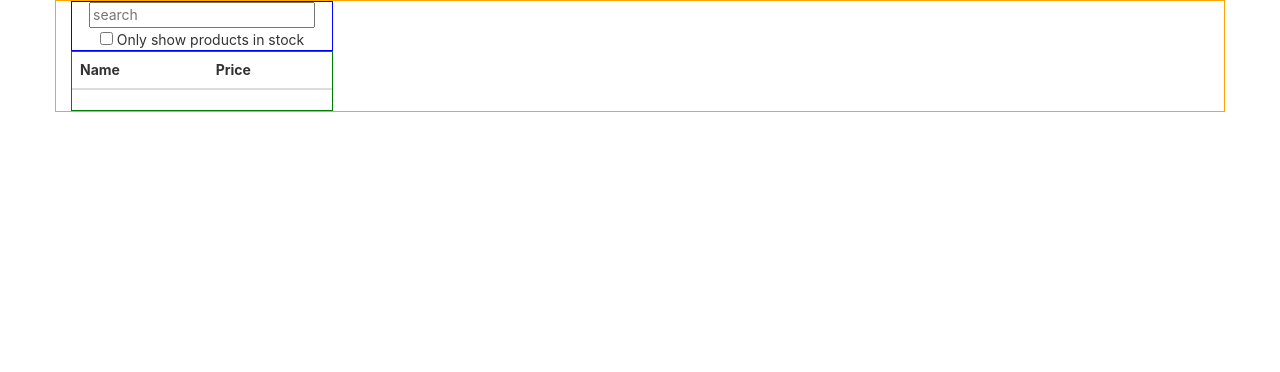
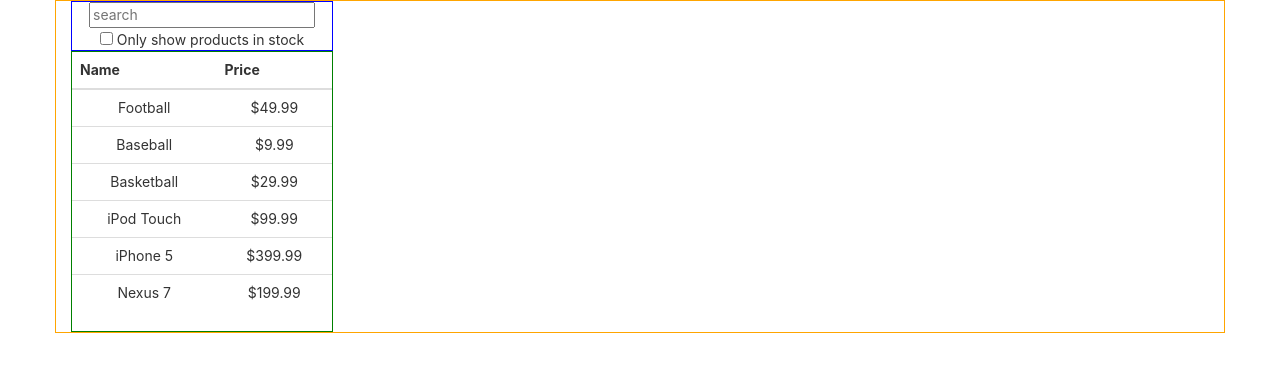
Before and after one commit to JonathanDonJoe/inventory-widget, a React (Create React App) app: page / in a window 1280 px wide. Shown: the top 372 px of the page. Built offline with nearby package versions, Linux system fonts and the light colour scheme.

Commit message:
Populated ProductTable

```diff
--- a/src/FilterableProductTable.js
+++ b/src/FilterableProductTable.js
@@ -6,7 +6,7 @@
 
     render() {
         return(
-            <div className='col-sm-3'>
+            <div className='col-sm-12 col-md-6 col-lg-3'>
                 <SearchBar />
                 <ProductTable />
             </div>
--- /dev/null
+++ b/src/ProductRow.js
@@ -0,0 +1,12 @@
+import React from 'react';
+
+function ProductRow(props) {
+    return(
+        <tr>
+            <td>{props.product.name}</td>
+            <td>{props.product.price}</td>
+        </tr>
+    )
+}
+
+export default ProductRow;
--- a/src/ProductTable.js
+++ b/src/ProductTable.js
@@ -1,6 +1,16 @@
 import React, { Component } from 'react';
+import productData from './data';
+import ProductRow from './ProductRow';
+
+console.log(productData);
 
 function ProductTable(props) {
+
+    const products = productData.data.map((product,i) => {
+        return(
+                <ProductRow key={i} product={product} />
+            )
+    })
 
     return(
         <div className='product-table'>
@@ -12,7 +22,7 @@
                     </tr>
                 </thead>
                 <tbody>
-
+                    {products}
                 </tbody>
             </table>
         </div>
```
